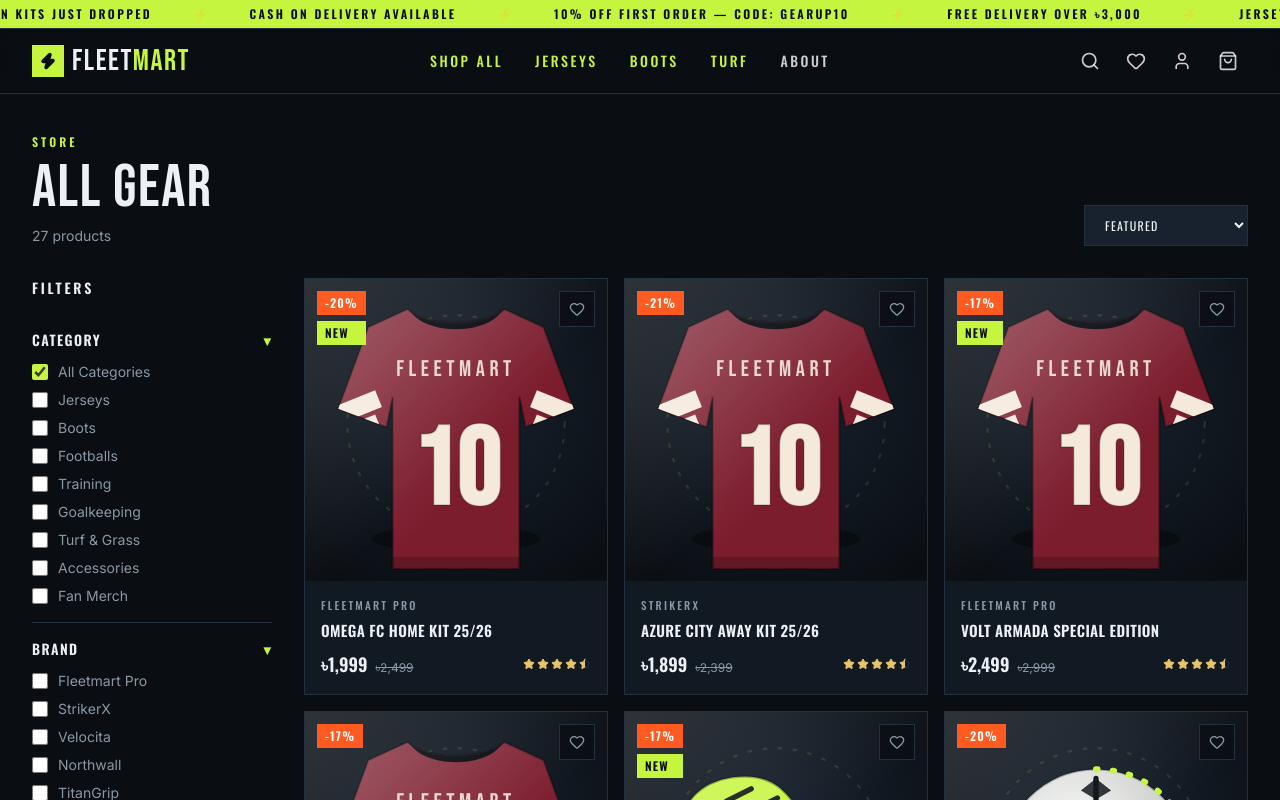
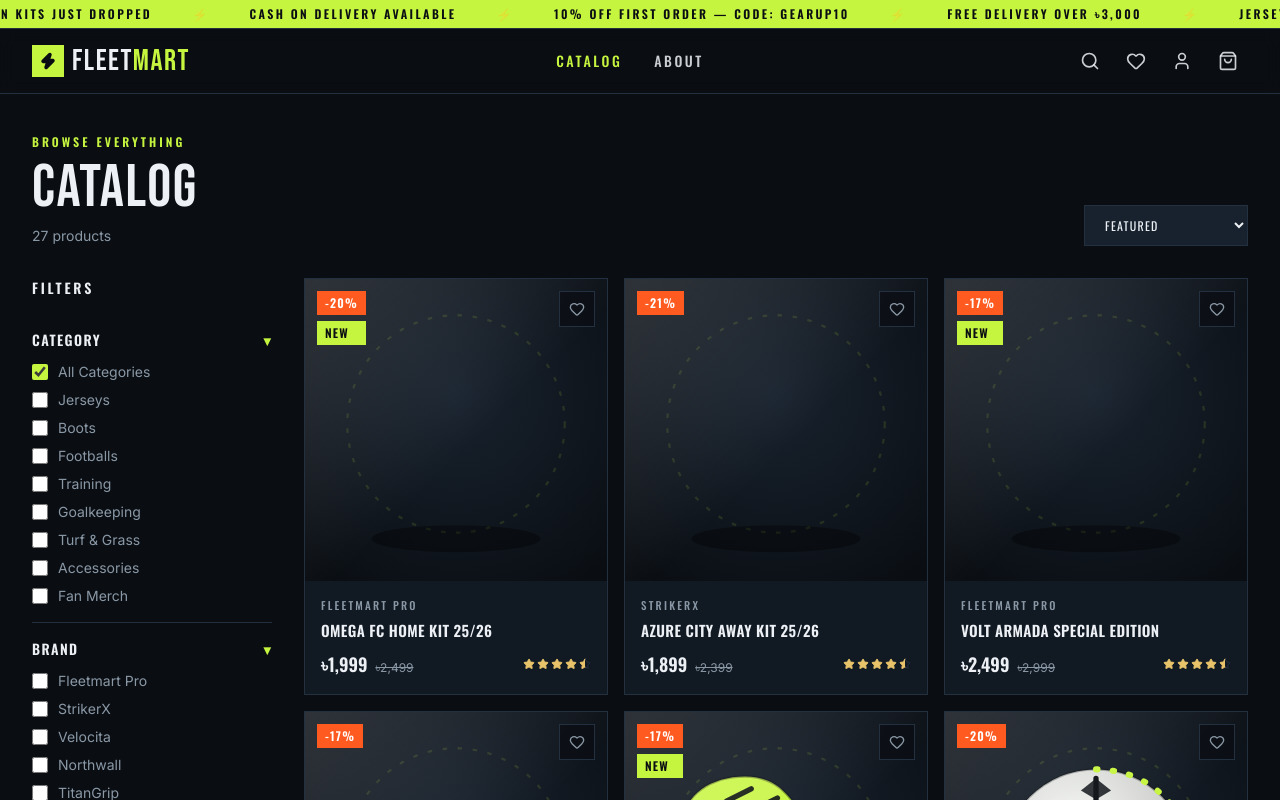
Before and after one commit to aronno-is-here/fleetmart-website, a React (Vite) app in the folder client/: page /shop in a window 1280 px wide. Shown: the top 800 px of the page. Built offline with nearby package versions, Linux system fonts and the light colour scheme.

Commit message:
feat(ui): catalog navbar mega-menu with all categories, blank art slots for jerseys on catalog page

```diff
--- a/client/src/components/ProductArt.jsx
+++ b/client/src/components/ProductArt.jsx
@@ -290,6 +290,11 @@
   merch: ScarfArt,
 }
 
+/** Studio backdrop only — no product silhouette (used on catalog listings). */
+export function StudioArt() {
+  return <Studio>{null}</Studio>
+}
+
 const SUB_ART = {
   'Ladders': LadderArt,
   'Bibs': BibArt,
--- a/client/src/components/ProductCard.jsx
+++ b/client/src/components/ProductCard.jsx
@@ -1,7 +1,7 @@
 import { Link } from 'react-router-dom'
 import { useDispatch, useSelector } from 'react-redux'
 import { Heart, Eye, ShoppingBag } from 'lucide-react'
-import { ProductArt } from './ProductArt'
+import { ProductArt, StudioArt } from './ProductArt'
 import Rating from './ui/Rating'
 import { fmt, discounted, discountPct, totalStock } from '../lib/format'
 import { addToCart } from '../features/cartSlice'
@@ -21,13 +21,14 @@
   )
 }
 
-export default function ProductCard({ product }) {
+export default function ProductCard({ product, hideArt = false }) {
   const dispatch = useDispatch()
   const wished = useSelector(inWishlist(product.id))
   const price = discounted(product)
   const pct = discountPct(product)
   const stock = totalStock(product)
   const lowStock = stock > 0 && stock <= 12
+  const blankArt = hideArt && product.category === 'jersey'
 
   const defaultSize = () => {
     const order = ['M', 'L', 'S', 'XL', 'XXL']
@@ -63,10 +64,10 @@
     <Link to={`/product/${product.slug}`} className="card group relative block overflow-hidden transition-all duration-200 hover:border-volt/40 hover:shadow-card">
       <div className="relative aspect-square overflow-hidden bg-night">
         <div className="h-full w-full transition-transform duration-300 group-hover:scale-[1.04]">
-          <ProductArt product={product} view="front" />
+          {blankArt ? <StudioArt /> : <ProductArt product={product} view="front" />}
         </div>
         <div className="absolute inset-0 opacity-0 transition-opacity duration-300 group-hover:opacity-100">
-          <ProductArt product={product} view={product.category === 'jersey' ? 'back' : 'front'} />
+          {blankArt ? <StudioArt /> : <ProductArt product={product} view={product.category === 'jersey' ? 'back' : 'front'} />}
         </div>
 
         <div className="absolute left-3 top-3 flex flex-col gap-1.5">
--- a/client/src/components/layout/Navbar.jsx
+++ b/client/src/components/layout/Navbar.jsx
@@ -2,7 +2,7 @@
 import { Link, NavLink, useLocation } from 'react-router-dom'
 import { useDispatch, useSelector } from 'react-redux'
 import { Search, ShoppingBag, Heart, Menu, X, User, Zap } from 'lucide-react'
-import { CATEGORIES } from '../../data/products'
+import { CATEGORIES, PRODUCTS } from '../../data/products'
 import { cartCount } from '../../features/cartSlice'
 import { setCartOpen, setSearchOpen, setMobileNavOpen } from '../../features/uiSlice'
 import Ticker from './Ticker'
@@ -21,10 +21,7 @@
 }
 
 const NAV = [
-  { to: '/shop', label: 'Shop All' },
-  { to: '/shop?category=jersey', label: 'Jerseys', mega: true },
-  { to: '/shop?category=boots', label: 'Boots' },
-  { to: '/shop?category=turf', label: 'Turf' },
+  { to: '/shop', label: 'Catalog', mega: true },
   { to: '/about', label: 'About' },
 ]
 
@@ -56,7 +53,7 @@
   return (
     <header className="sticky top-0 z-50">
       <Ticker />
-      <div className={`border-b border-line bg-night/90 backdrop-blur transition-shadow ${scrolled ? 'shadow-card' : ''}`}>
+      <div className={`relative border-b border-line bg-night/90 backdrop-blur transition-shadow ${scrolled ? 'shadow-card' : ''}`} onMouseLeave={() => setMegaOpen(false)}>
         <div className="container-fm flex h-16 items-center justify-between gap-4">
           <div className="flex items-center gap-6">
             <button className="text-chalk lg:hidden" onClick={() => dispatch(setMobileNavOpen(!mobileOpen))} aria-label="Menu">
@@ -65,7 +62,7 @@
             <Logo />
           </div>
 
-          <nav className="hidden items-center gap-8 lg:flex" onMouseLeave={() => setMegaOpen(false)}>
+          <nav className="hidden items-center gap-8 lg:flex">
             {NAV.map((item) => (
               <div key={item.label} onMouseEnter={() => setMegaOpen(!!item.mega)}>
                 <NavLink to={item.to} className={linkCls}>{item.label}</NavLink>
@@ -95,20 +92,34 @@
           </div>
         </div>
 
-        {/* Mega menu */}
+        {/* Catalog mega menu */}
         <div
           className={`absolute inset-x-0 top-full hidden overflow-hidden border-b border-line bg-night/95 backdrop-blur transition-all duration-200 lg:block ${
-            megaOpen ? 'max-h-96 opacity-100' : 'pointer-events-none max-h-0 opacity-0'
+            megaOpen ? 'max-h-[560px] opacity-100' : 'pointer-events-none max-h-0 opacity-0'
           }`}
         >
-          <div className="container-fm grid grid-cols-4 gap-8 py-8">
-            {CATEGORIES.slice(0, 4).map((c) => (
-              <Link key={c.id} to={`/shop?category=${c.id}`} className="group border border-line bg-pitch p-5 transition-colors hover:border-volt/50">
-                <p className="font-display text-2xl uppercase tracking-wide text-chalk group-hover:text-volt">{c.name}</p>
-                <p className="mt-1 text-xs uppercase tracking-widest text-muted">{c.blurb}</p>
-              </Link>
-            ))}
-            <div className="col-span-4 flex items-center justify-between border border-volt/30 bg-gradient-to-r from-pitch to-pitch2 px-6 py-4">
+          <div className="container-fm py-8">
+            <div className="mb-5 flex items-center justify-between">
+              <p className="eyebrow">Browse the full collection</p>
+              <Link to="/shop" className="font-head text-xs font-semibold uppercase tracking-widest text-volt hover:underline">Open Catalog →</Link>
+            </div>
+            <div className="grid grid-cols-4 gap-3">
+              {CATEGORIES.map((c) => {
+                const count = PRODUCTS.filter((p) => p.category === c.id).length
+                return (
+                  <Link key={c.id} to={`/shop?category=${c.id}`} className="group flex items-center justify-between border border-line bg-pitch px-5 py-4 transition-colors hover:border-volt/50 hover:bg-pitch2">
+                    <div>
+                      <p className="font-display text-2xl uppercase tracking-wide text-chalk group-hover:text-volt">{c.name}</p>
+                      <p className="text-[11px] uppercase tracking-widest text-muted">{c.blurb}</p>
+                    </div>
+                    <span className="flex items-center gap-2 font-head text-xs uppercase tracking-widest text-muted group-hover:text-volt">
+                      {count} items <span className="transition-transform duration-200 group-hover:translate-x-1">→</span>
+                    </span>
+                  </Link>
+                )
+              })}
+            </div>
+            <div className="mt-4 flex items-center justify-between border border-volt/30 bg-gradient-to-r from-pitch to-pitch2 px-6 py-4">
               <div>
                 <p className="font-display text-2xl uppercase tracking-wide text-volt">Kit Builder</p>
                 <p className="text-xs uppercase tracking-widest text-muted">Print your name & number on any jersey — live preview</p>
--- a/client/src/pages/Shop.jsx
+++ b/client/src/pages/Shop.jsx
@@ -146,8 +146,8 @@
     <div className="container-fm py-10">
       <div className="mb-8 flex items-end justify-between">
         <div>
-          <p className="eyebrow mb-2">{q ? `Results for "${q}"` : 'Store'}</p>
-          <h1 className="font-display text-5xl uppercase tracking-wide text-chalk sm:text-6xl">{activeCat ? activeCat.name : 'All Gear'}</h1>
+          <p className="eyebrow mb-2">{q ? `Results for "${q}"` : 'Browse everything'}</p>
+          <h1 className="font-display text-5xl uppercase tracking-wide text-chalk sm:text-6xl">{activeCat ? activeCat.name : 'Catalog'}</h1>
           <p className="mt-2 text-sm text-muted">{results.length} products</p>
         </div>
         <div className="flex items-center gap-3">
@@ -196,7 +196,7 @@
             </div>
           ) : (
             <div className="grid grid-cols-2 gap-4 md:grid-cols-3">
-              {results.map((p) => <ProductCard key={p.id} product={p} />)}
+              {results.map((p) => <ProductCard key={p.id} product={p} hideArt />)}
             </div>
           )}
         </div>
```
